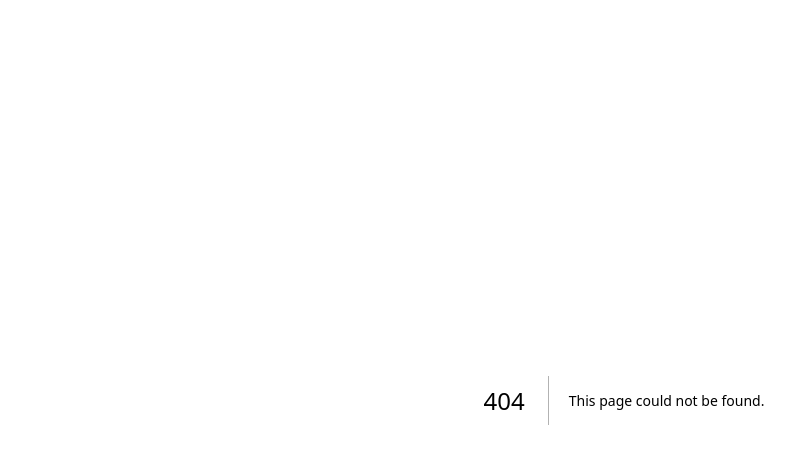
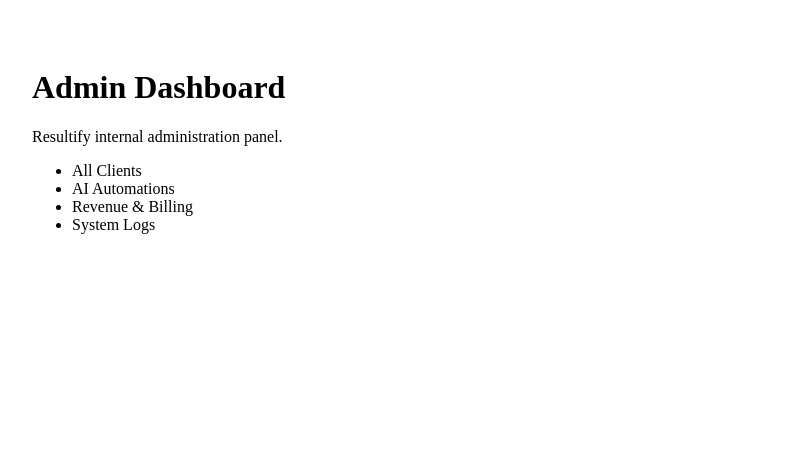
Before and after one commit to chetanshrm83/resultifytechnologies, a Next.js app: page /admin in a window 1280 px wide. Before the commit this address had no page. Shown: the top 464 px of the page, without its empty margins (16-811 px from the left). Built offline with nearby package versions, Linux system fonts and the light colour scheme.

Commit message:
Create AdminPage component for admin dashboard
Add admin dashboard route

```diff
--- /dev/null
+++ b/app/admin/page.tsx
@@ -0,0 +1,14 @@
+export default function AdminPage() {
+  return (
+    <main style={{ padding: 40 }}>
+      <h1>Admin Dashboard</h1>
+      <p>Resultify internal administration panel.</p>
+      <ul>
+        <li>All Clients</li>
+        <li>AI Automations</li>
+        <li>Revenue & Billing</li>
+        <li>System Logs</li>
+      </ul>
+    </main>
+  );
+}
```
